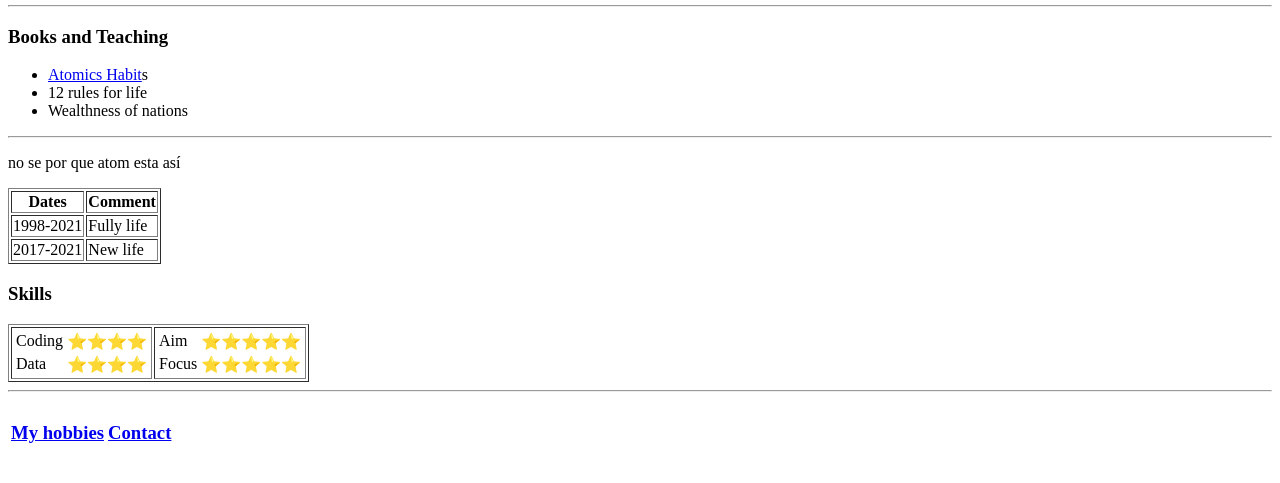
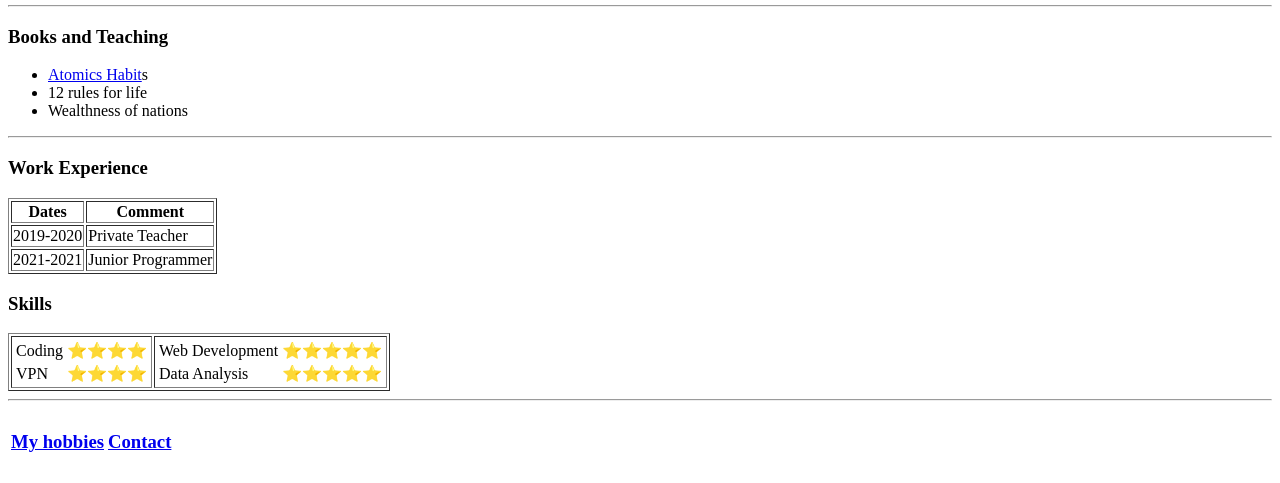
Before and after one commit to hiddenblaze/cv, a plain HTML site: page index.html in a window 1280 px wide. Shown: the part 357-840 px from the top of the page. Drawn offline with Linux system fonts and the light colour scheme.

Commit message:
Update index.html

```diff
--- a/index.html
+++ b/index.html
@@ -31,7 +31,7 @@
 
 
 
-    <p>no se por que atom esta así</p>
+    <h3>Work Experience</h3>
     <table border="1" >
       <thead>
       <tr>
@@ -42,14 +42,14 @@
     <tbody>
       <tr>
 
-        <td>1998-2021</td>
-        <td>Fully life</td>
+        <td>2019-2020</td>
+        <td>Private Teacher</td>
 
       </tr>
 
       <tr>
-        <td>2017-2021</td>
-        <td>New life</td>
+        <td>2021-2021</td>
+        <td>Junior Programmer</td>
 
       </tr>
     </tbody>
@@ -66,7 +66,7 @@
 
         </tr>
         <tr>
-          <td>Data </td>
+          <td>VPN</td>
           <td>&#11088;&#11088;&#11088;&#11088;</td>
         </tr>
       </td>
@@ -77,13 +77,13 @@
 
 
       <tr>
-        <td>Aim </td>
+        <td>Web Development</td>
         <td>&#11088;&#11088;&#11088;&#11088;&#11088;</td>
 
 
       </tr>
       <tr>
-        <td>Focus</td>
+        <td>Data Analysis</td>
           <td>&#11088;&#11088;&#11088;&#11088;&#11088;</td>
       </tr>
 
```
